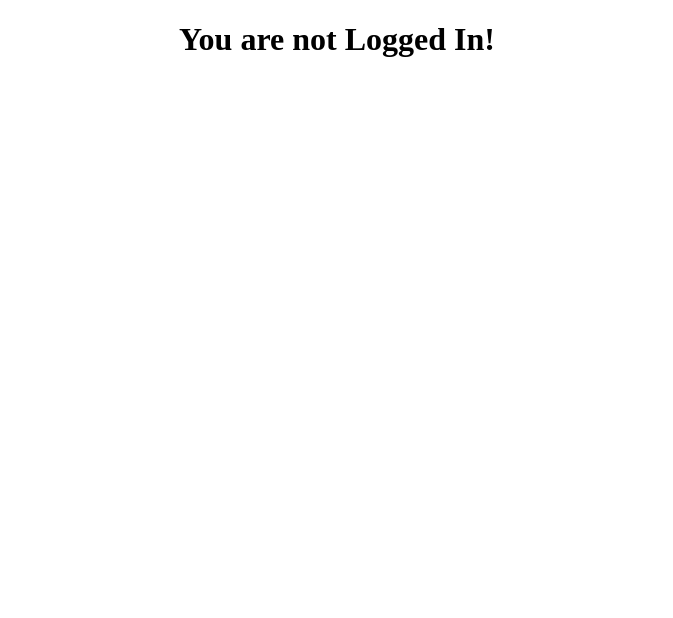
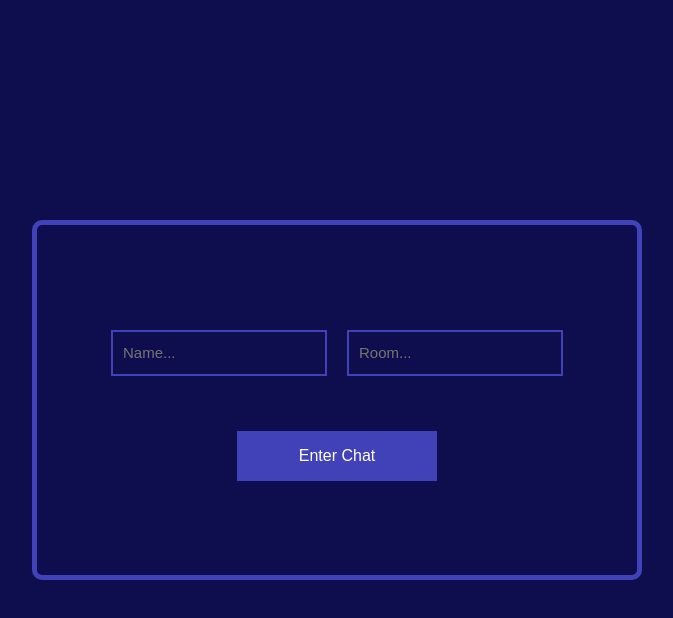
Before and after one commit to zehavit-levi/myChat, a React (Create React App) app in the folder client/: page / in a window 1280 px wide. Shown: the top 618 px of the page, without its empty margins (303-976 px from the left). Built offline with nearby package versions, Linux system fonts and the light colour scheme.

Commit message:
first diplay of app login page (now in app js and after i reorder)

```diff
--- a/client/src/App.css
+++ b/client/src/App.css
@@ -1,38 +1,50 @@
+body{
+  margin: 0;
+  padding: 0;
+}
 .App {
-  text-align: center;
+  display: grid;
+  place-items: center;
+  height: 100vh;
+  background-color: rgb(14, 14, 78);
 }
 
-.App-logo {
-  height: 40vmin;
-  pointer-events: none;
+.logIn{
+  width: 600px;
+  height: 350px;
+  border: 5px solid rgb(66, 66, 184);
+  border-radius: 10px;
+  display: flex;
+  justify-content: center;
+  align-items: center;
+  flex-direction: column;
 }
 
-@media (prefers-reduced-motion: no-preference) {
-  .App-logo {
-    animation: App-logo-spin infinite 20s linear;
-  }
+.logIn input{
+  margin: 10px;
+  height: 40px;
+  width: 200px;
+  border: 2px solid rgb(66, 66, 184);
+  background-color: transparent;
+  padding-left: 10px;
+  color: white;
+  font-size: 15px;
+}
+.logIn input:focus{
+  outline: none;
 }
 
-.App-header {
-  background-color: #282c34;
-  min-height: 100vh;
-  display: flex;
-  flex-direction: column;
-  align-items: center;
-  justify-content: center;
-  font-size: calc(10px + 2vmin);
-  color: white;
+.logIn button{
+  width: 200px;
+  height: 50px;
+  border: none;
+  background-color: rgb(66, 66, 184);
+  color:white;
+  font-size: 16px;
+  margin-top: 45px;
 }
 
-.App-link {
-  color: #61dafb;
+.logIn button:hover{
+  background-color: rgb(49, 49, 134);
+  cursor: pointer;
 }
-
-@keyframes App-logo-spin {
-  from {
-    transform: rotate(0deg);
-  }
-  to {
-    transform: rotate(360deg);
-  }
-}
--- a/client/src/App.js
+++ b/client/src/App.js
@@ -8,7 +8,13 @@ function App() {
   return (
     <div className="App">
       {!loggedIn?
-      <h1>You are not Logged In!</h1>:
+      <div className="logIn">
+        <div className="inputs">
+          <input type="text" placeholder="Name..."/>
+          <input type="text" placeholder="Room..."/>
+        </div>
+        <button>Enter Chat</button>
+      </div>:
       <h1>You are  Logged In!</h1>}
   </div>
   );
```
